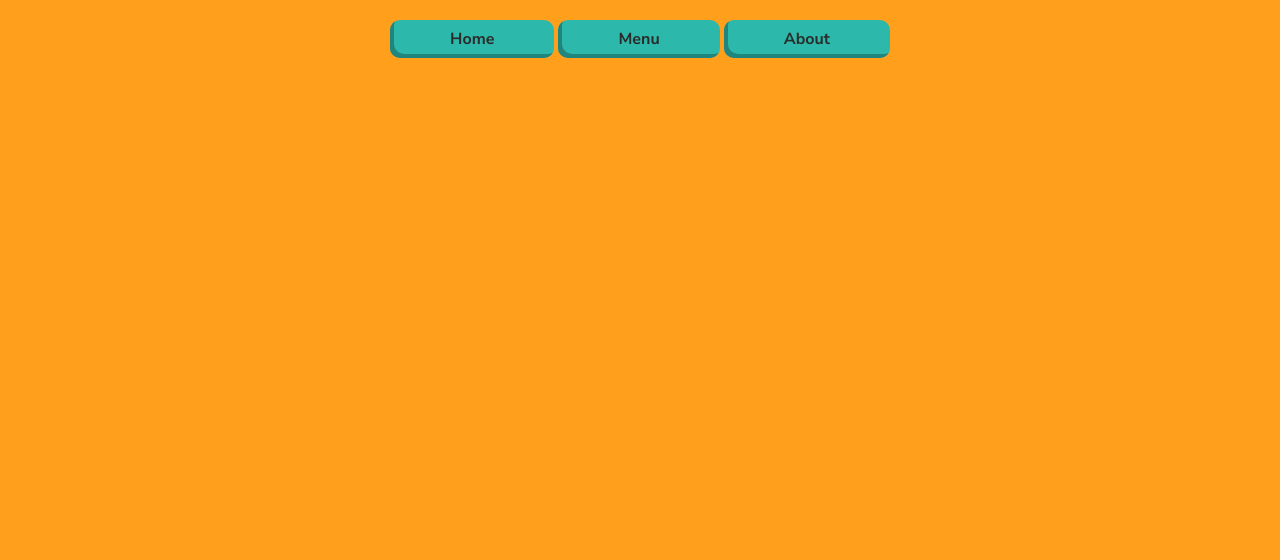
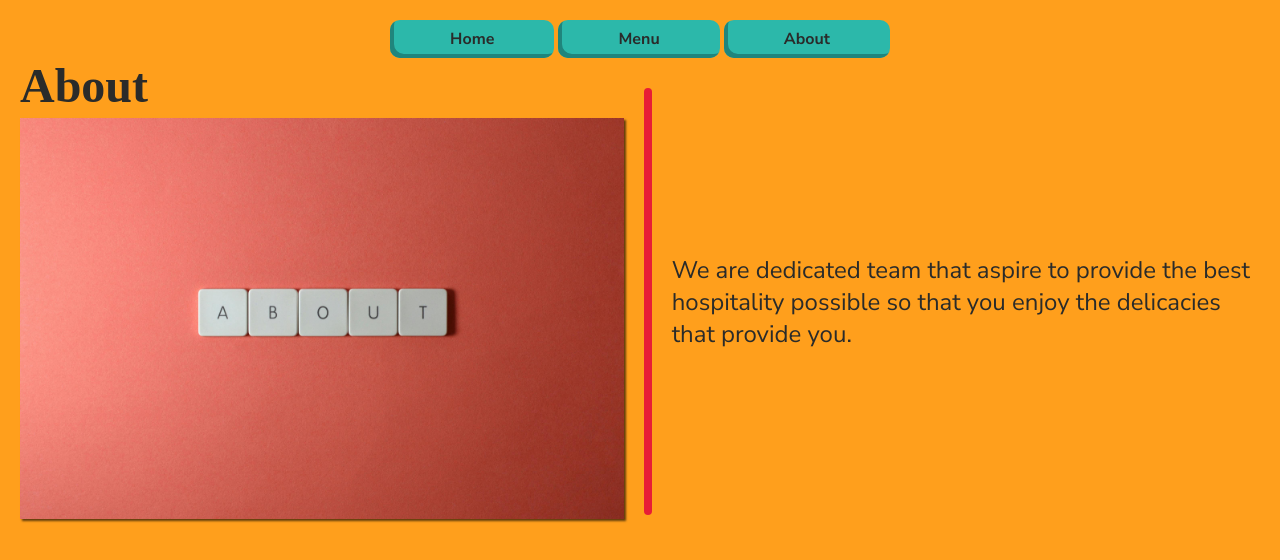
Before and after one commit to srj-17/restaurant-page, a website built with webpack: page src/template.html in a window 1280 px wide. Both pictures are taken after a click on the button "About". Built offline with nearby package versions, Linux system fonts and the light colour scheme; a web font is replaced by a local one.

Commit message:
Complete about content tab with javascript

```diff
--- a/src/about.js
+++ b/src/about.js
@@ -2,17 +2,45 @@ import aboutImg from './assets/img/about.jpg';
 
 // get the current nodes (since home is already loaded when dom is loaded)
 let content = document.querySelector('#content');
-let contentLeft = document.querySelector('.content-left');
-let middleLine = document.querySelector('.middle-line');
-let contentRight = document.querySelector('.content-right');
+let contentLeft = document.createElement('div');
+contentLeft.classList.toggle('content-left');
+let middleLine = document.createElement('div');
+middleLine.classList.toggle('middle-line');
+let aboutContentContainer = document.createElement('div');
+aboutContentContainer.classList.toggle('about-content-container');
 
 // things to fill in contentleft
+// about-header
+let aboutHeader = document.createElement('div');
+aboutHeader.classList.toggle('about-header');
+aboutHeader.textContent = 'About';
+
+// about image
+let abtImg = document.createElement('div');
+abtImg.classList.toggle('about-img');
+let img = document.createElement('img');
+img.src = aboutImg;
+img.alt = 'About page image, nothing special';
+abtImg.appendChild(img);
+
+// append them to contentLeft
+contentLeft.appendChild(aboutHeader);
+contentLeft.appendChild(abtImg);
+
 // middleline shouldn't be changed
-// things to fill in contentRight
+
+// things to fill in aboutContentContainer
+let aboutContent = document.createElement('div');
+aboutContent.classList.toggle('about-content');
+aboutContent.textContent = `We are dedicated team that aspire to provide the best hospitality possible so that you enjoy the
+                            delicacies that provide you.`
+aboutContentContainer.appendChild(aboutContent);
 
 function showAbout() {
-    // append these new things to contentLeft
-    // and the contentRight respectively
+    content.replaceChildren();
+    content.appendChild(contentLeft);
+    content.appendChild(middleLine);
+    content.appendChild(aboutContentContainer);
 }
 
 export default showAbout;
--- a/src/style.css
+++ b/src/style.css
@@ -150,3 +150,20 @@ img {
     font-weight: bold;
     font-family: var(--font-header);
 }
+
+.about-header {
+    font-size: 3rem;
+    font-weight: bold;
+    font-family: var(--font-header);
+}
+
+/*
+** because about content is placed in the center, it doesn't have content-right, but has about-content-container instead
+** that uses grid instead of flex
+**/
+.about-content-container {
+    font-size: 1.5rem;
+    display: grid;
+    place-content: center;
+    padding: var(--std-padding);
+}
--- a/src/template.html
+++ b/src/template.html
@@ -19,13 +19,7 @@
         </nav>
     </header>
     <div id="content">
-        <div class="content-left">
 
-        </div>
-        <div class="middle-line"></div>
-        <div class="content-right">
-
-        </div>
     </div>
 </body>
 </html>
```
